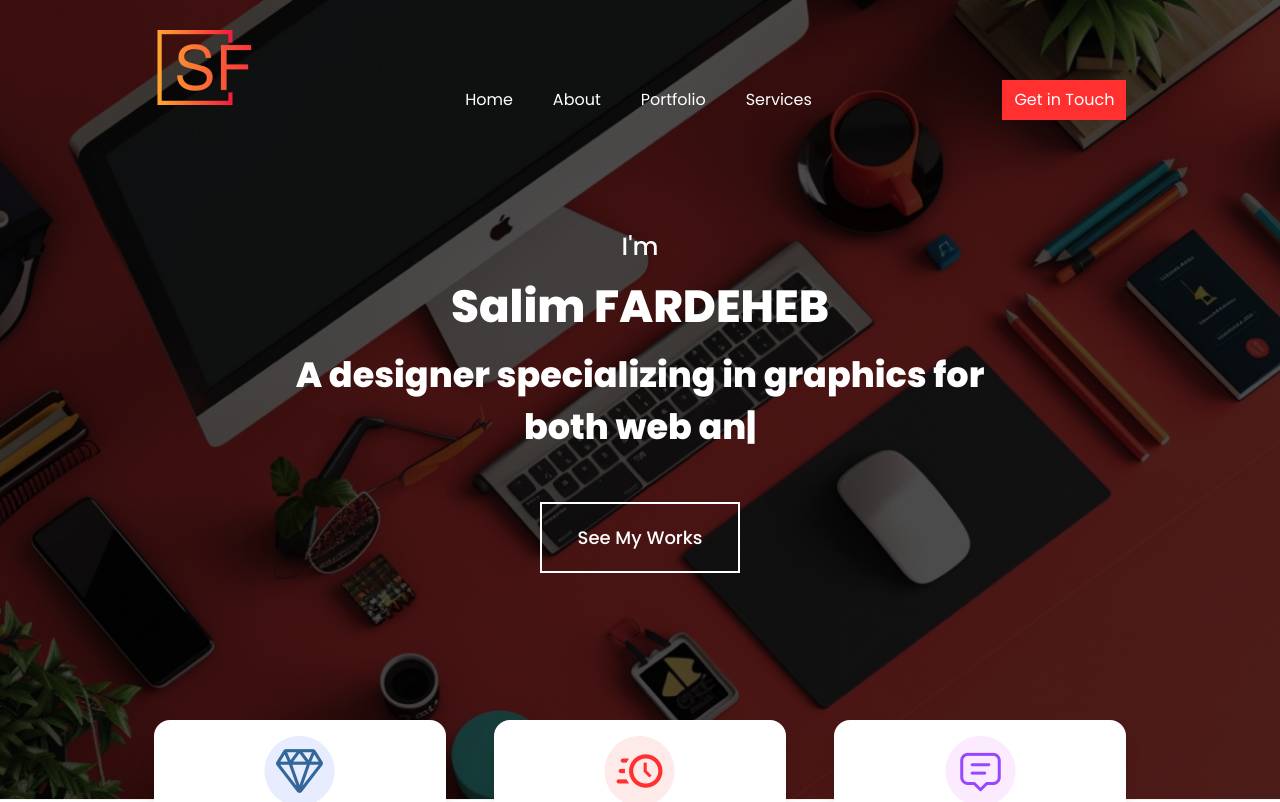
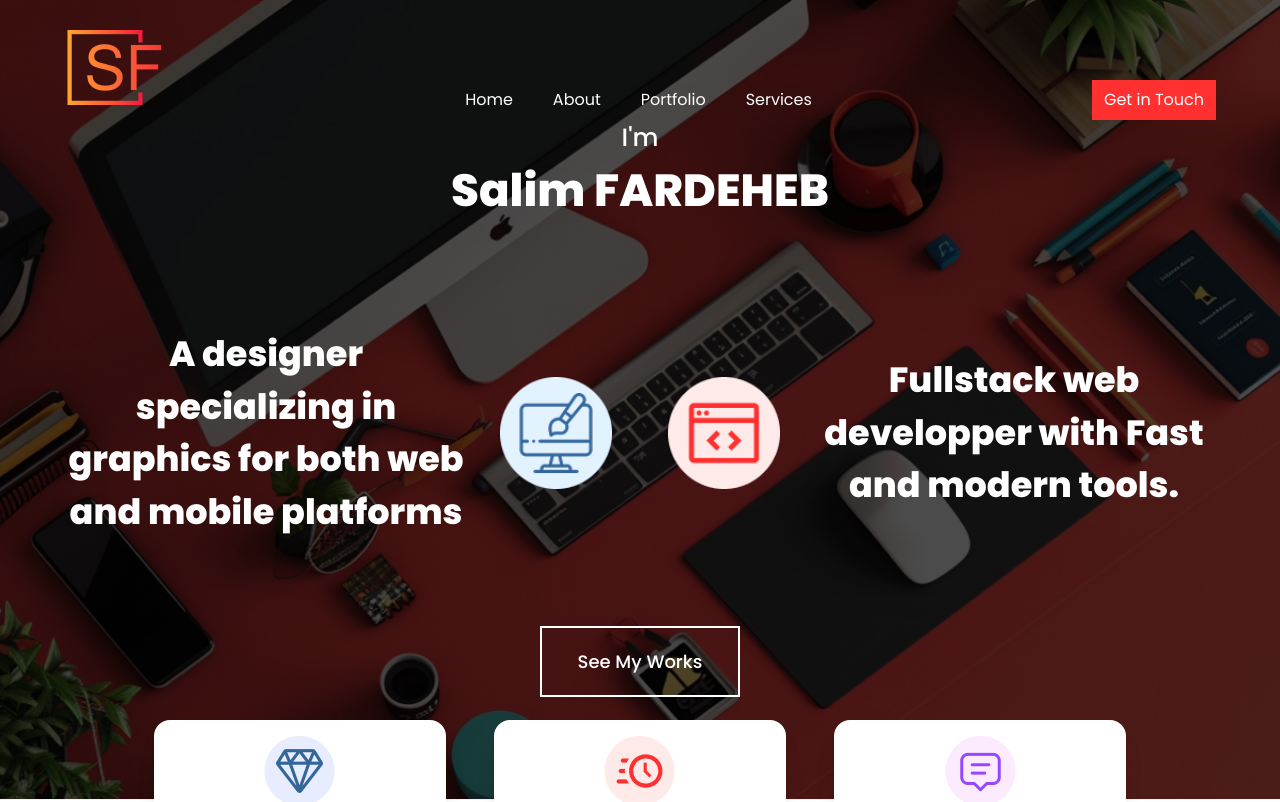
Before and after one commit to salimxfardeheb/portfolio_, a Next.js app in the folder client/: page / in a window 1280 px wide. Shown: the top 802 px of the page. Built offline with nearby package versions, Linux system fonts and the light colour scheme; no server answers.

Commit message:
update hero section

```diff
--- a/client/src/app/components/hero-section/heroSection.js
+++ b/client/src/app/components/hero-section/heroSection.js
@@ -6,34 +6,45 @@ import Link from "next/link";
 const HeroSection = () => {
   return (
     // background image
-    <div className="bg-hero h-screen bg-cover bg-center flex flex-col gap-12 justify-center items-center">
+    <div className="bg-hero md:h-screen bg-cover bg-center flex flex-col gap-12 justify-center items-center">
       {/* short description */}
-      <div className="flex flex-col items-center text-white gap-2 text-center mx-[12%] md:mx-[22%]">
+      <div className="flex flex-col items-center text-white gap-10 lg:gap-4 text-center my-[30%] md:my-[10%] md:space-y-12">
+
+        <div className="flex flex-col p-10 md:p-4">
           <span className="text-MobileHeader4 md:text-Header4">I'm </span>
           <span className=" text-MobileHeader2 md:text-Header2">
             Salim FARDEHEB
           </span>
-        <span className=" text-MobileHeader3 md:text-Header3">
-          <TypeAnimation
-            sequence={[
-              "A designer specializing in graphics for both web and mobile platforms.",
-              "Fullstack web developper with Fast and modern tools. "
-            ]}
-            wrapper="span"
-            speed={25}
-            repeat={0}
-          />
-        </span>
+        </div>
+
+        <div className="flex flex-col md:flex-row md:gap-14 gap-20 justify-center items-center md:mx-[5%] lg:mx-[12%]">
+          <div className="hero_container md:flex-row-reverse">
+            <div>
+              <img src="./images/design.png" />
+            </div>
+            <p>
+              A designer specializing in graphics for both web and mobile
+              platforms
+            </p>
+          </div>
+          <div className="hero_container md:flex-row ">
+            <div>
+              <img src="./images/dev.png" />
+            </div>
+            <p className="text-5xl">Fullstack web developper with Fast and modern tools.</p>
+          </div>
         </div>
               {/* CTA Button (see my works) */}
-      <div>
+      <div className="mt-9">
         <Link href="/portfolio">
-          <button className="px-9 py-5 text-white text-MobileHeader4  border-2 hover:bg-redOrange hover:scale-105 duration-200">
+          <button className="px-9 py-5 text-white text-MobileHeader4 border-2 hover:bg-redOrange hover:scale-105 duration-200">
             See My Works
           </button>
         </Link>
       </div>
       </div>
+
+    </div>
   );
 };
 
--- a/client/src/app/components/navbar/navbarDesktop.js
+++ b/client/src/app/components/navbar/navbarDesktop.js
@@ -7,7 +7,7 @@ import Link from "next/link";
 const NavbarDesktop = () => {
   return (
     <div className="w-full absolute top-0" id="up">
-      <div className="md:flex justify-between mx-[12%] pt-[30px] items-baseline hidden">
+      <div className="md:flex justify-between mx-[5%] lg:mx-[12%] pt-[30px] items-baseline hidden">
         {/* logo */}
         <div>
           <Link href="/">
--- a/client/src/app/example/page.js
+++ /dev/null
@@ -1,27 +0,0 @@
-'use client'
-import { useState, useEffect } from "react";
-
-const page = () => {
-  const [message, setMessage] = useState(false);
-
-  useEffect(() => {
-    if (localStorage.getItem("operationSuccess") === "true") {
-      setMessage(true);
-      localStorage.removeItem("operationSuccess"); // Nettoyer après affichage
-    }
-  }, []);
-
-  const handleClick = () => {
-    localStorage.setItem("operationSuccess", "true");
-    window.location.reload(); // Recharge la page
-  };
-
-  return (
-    <div>
-      <button onClick={handleClick} className="bg- bg-redOrange">Exécuter l'opération</button>
-      {message && <p style={{ color: "green" }}>L'opération a été exécutée avec succès !</p>}
-    </div>
-  );
-}
-
-export default page;
--- a/client/src/app/globals.css
+++ b/client/src/app/globals.css
@@ -29,3 +29,11 @@
 .services_text span{
     @apply text-redOrange md:text-Header5 text-MobileHeader5 mx-4;
 }
+
+.hero_container{
+    @apply flex flex-col justify-center items-center gap-8 md:w-1/2 w-3/4 md:text-Header3 text-MobileHeader3;
+}
+
+.hero_container img{
+    @apply md:min-w-28 min-w-5;
+}
--- a/client/src/app/page.js
+++ b/client/src/app/page.js
@@ -52,7 +52,7 @@ const Index = () => {
         <NavbarMobile />
         <HeroSection />
         {/* Cards of my experiance */}
-        <div className="flex flex-col md:flex-row mx-[12%] gap-12 absolute top-[90%]">
+        <div className="flex flex-col md:flex-row mx-[12%] gap-12 md:absolute top-[90%]">
           <Card
             icon="/images/rating-cards/Professional.png"
             title="Professional"
--- a/client/tailwind.config.js
+++ b/client/tailwind.config.js
@@ -7,7 +7,7 @@ module.exports = {
   ],
   theme: {
     screens: {
-      lg: "1290px",
+      lg: "1441px",
       md: "900px",
       sm: "600px",
     },
@@ -31,6 +31,7 @@ module.exports = {
       MobileHeader1: ["45px", { fontWeight: "800" }],
       MobileHeader2: ["35px", { fontWeight: "800" }],
       MobileHeader3: ["25px", { fontWeight: "800" }],
+      MobileHeader32: ["20px", { fontWeight: "800" }],
       MobileHeader4: ["18px", { fontWeight: "500" }],
       MobileHeader5: ["16px", { fontWeight: "300" }],
 
@@ -50,4 +51,5 @@ module.exports = {
     require("@tailwindcss/typography"),
     require("@tailwindcss/aspect-ratio"),
   ],
+
 };
```
Also changed, not shown: client/public/images/design.png (added), client/public/images/dev.png (added). Lines whose indentation alone changed are shown as unchanged.
